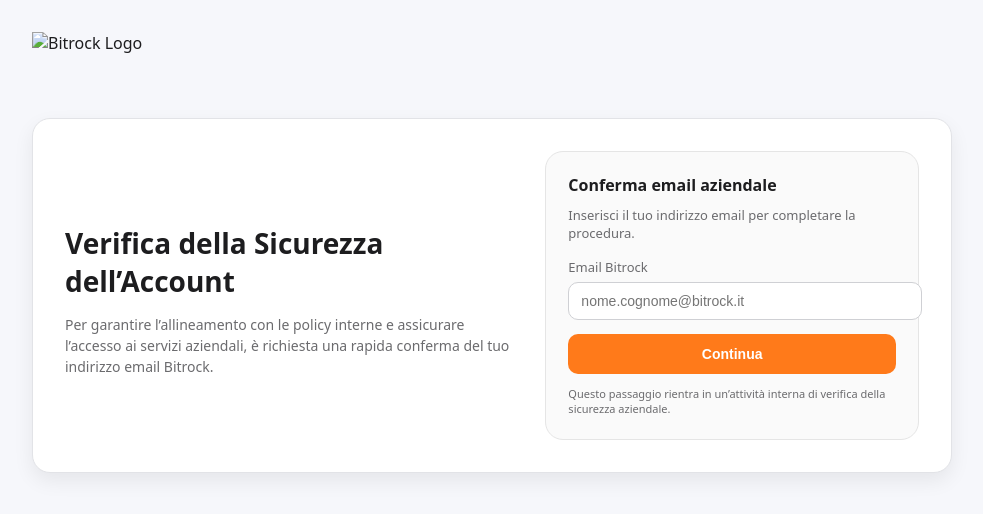
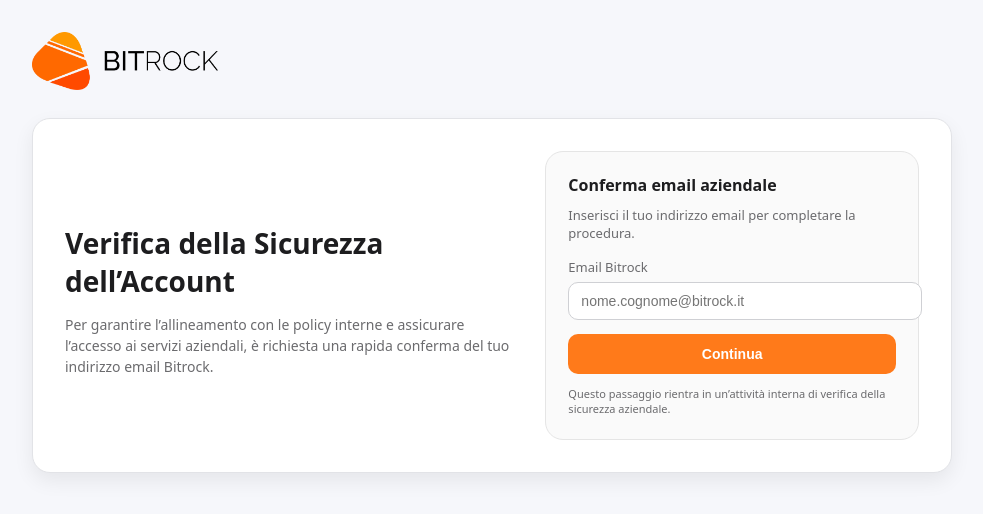
Before and after one commit to mbianchi72/Phishing-mail, a plain HTML site: page index.html in a window 1280 px wide. Shown: the whole page, without its empty margins (148-1131 px from the left). Drawn offline with Linux system fonts and the light colour scheme.

Commit message:
Update index.html

```diff
--- a/index.html
+++ b/index.html
@@ -154,7 +154,7 @@
   <div class="page">
     <!-- HEADER -->
     <header class="header">
-      <img src="bitrock-logo.png" alt="Bitrock Logo" class="brand-logo" />
+      <img src="LogoBitrock_Colore.png" alt="Bitrock Logo" class="brand-logo" />
     </header>
 
     <!-- MAIN CARD -->
```
